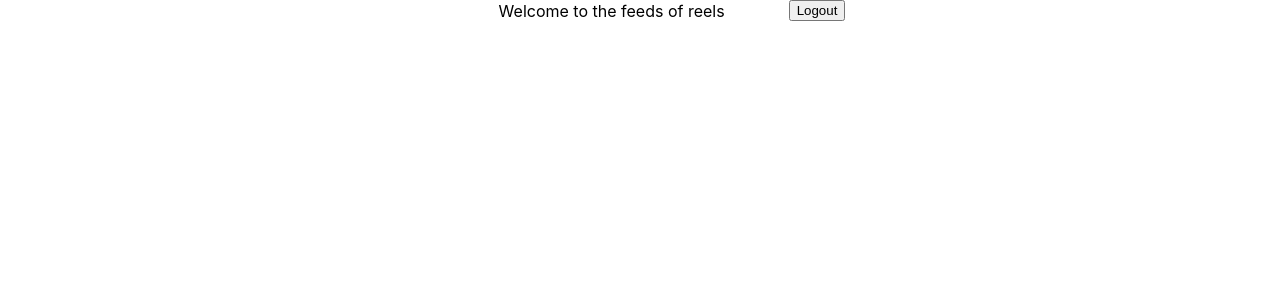
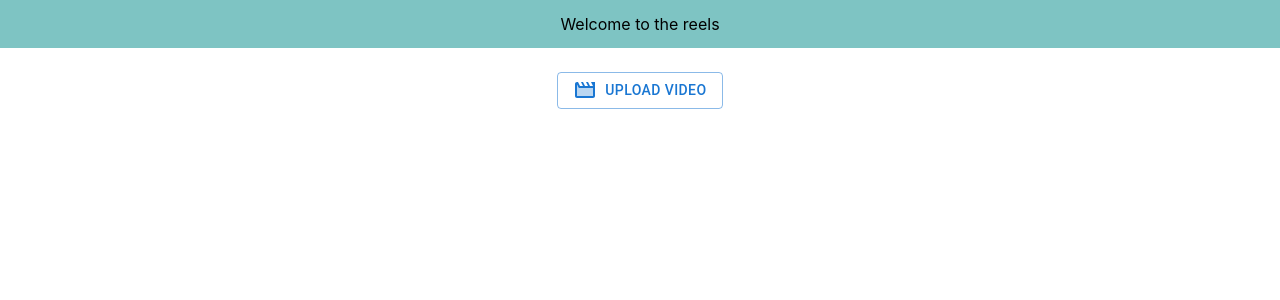
Before and after one commit to riteshray007/reels-clone, a React (Create React App) app: page /feed in a window 1280 px wide. Shown: the top 300 px of the page. Built offline with nearby package versions, Linux system fonts and the light colour scheme; no server answers.

Commit message:
videoupload

```diff
--- a/package.json
+++ b/package.json
@@ -10,6 +10,7 @@
     "@fortawesome/free-solid-svg-icons": "^6.1.2",
     "@fortawesome/react-fontawesome": "^0.2.0",
     "@material-ui/icons": "^4.11.3",
+    "@mui/icons-material": "^5.10.3",
     "@mui/material": "^5.10.2",
     "@testing-library/jest-dom": "^5.16.5",
     "@testing-library/react": "^13.3.0",
@@ -21,6 +22,7 @@
     "react-jss": "^10.9.2",
     "react-router-dom": "^6.3.0",
     "react-scripts": "5.0.1",
+    "uuid": "^9.0.0",
     "web-vitals": "^2.1.4"
   },
   "scripts": {
--- a/src/App.css
+++ b/src/App.css
@@ -1,9 +1,9 @@
-.page{
+/* .page{
     display : flex;
-    /* flex-direction: column; */
+    flex-direction: column;
     justify-content: center;
     align-items: center;
 }
 .page >*{
     margin-left: 5vw;
-}
+} */
--- a/src/components/Feed.js
+++ b/src/components/Feed.js
@@ -1,12 +1,15 @@
 import React, { useContext } from 'react'
-import {AuthContext} from '../context/AuthContext'
+import { AuthContext } from '../context/AuthContext'
 import { auth } from '../firebase'
-import { useNavigate} from 'react-router-dom'
+import { useNavigate } from 'react-router-dom'
+import UploadFile from './UploadFile'
+import './feeds.css'
+
 
 function Feed() {
-  const {logout} = useContext(AuthContext)
+  const { logout } = useContext(AuthContext)
   const navigate = useNavigate()
-  const handlelogout = async()=>{
+  const handlelogout = async () => {
 
     try {
       const out = await logout()
@@ -17,10 +20,18 @@ function Feed() {
     }
   }
   return (
-    <>
-    <div>Welcome to the feeds of reels</div>
-    <button onClick={()=>handlelogout()} > Logout </button>
-    </>
+    <div className='feedswrapper'>
+      <div>
+
+        <div className='header' >Welcome to the reels</div>
+        {/* <button onClick={() => handlelogout()} > Logout </button> */}
+      </div>
+
+      <div className='uploadb' >
+
+        <UploadFile />
+      </div>
+    </div>
   )
 }
 
--- a/src/components/Login.js
+++ b/src/components/Login.js
@@ -104,8 +104,8 @@ export default function Login() {
                         visibleSlides={1}
                         totalSlides={5}
                         // step={3}
-                        naturalSlideWidth={239}
-                        naturalSlideHeight={423}
+                        naturalSlideWidth={210}
+                        naturalSlideHeight={380}
                         hasMasterSpinner
                         isPlaying={true}
                         infinite={true}
--- /dev/null
+++ b/src/components/UploadFile.js
@@ -0,0 +1,80 @@
+import { Button } from '@mui/material'
+import React, { useState } from 'react'
+import './feeds.css'
+import MovieCreationTwoToneIcon from '@mui/icons-material/MovieCreationTwoTone';
+import CardContent from '@mui/material/CardContent';
+import Alert from '@mui/material/Alert';
+import LinearProgress from '@mui/material/LinearProgress';
+import { createUseStyles } from 'react-jss';
+import { database, storage } from '../firebase';
+import { v4 as uuidv4 } from 'uuid';
+
+export default function UploadFile() {
+  const [loading, setloading] = useState(false)
+  const [error, setError] = useState('')
+
+  const handlechange = async (file) => {
+    if (file == null) {
+      setError('please Select a file ')
+      setTimeout(() => {
+        setError('')
+      }, 20000)
+      return;
+    }
+    if (file.size / (1024 * 1024) > 100) {
+      setError('this video is very large to upload')
+      setTimeout(() => {
+        setError('')
+      }, 2000);
+      return;
+    }
+
+    let uid = uuidv4()
+    setloading(true)
+
+    const uploadTask = storage.ref(`/posts/${uid}/${file.name}`).put(file);
+    uploadTask.on("state_changed" , fn1)
+
+    function fn1(snapshot){
+      let progress = (snapshot.bytesTransferred / snapshot.totalBytes)*100;
+      console.log(`upload is ${progress}% done`)
+    }
+    setloading(false)
+
+  }
+
+
+
+  // const useStyles = createUseStyles({
+  //   error1: {
+  //     width: '70%',
+  //   }
+  // })
+  // const classes = useStyles()
+
+  return (
+
+
+    <div className='uploadwrapper' >
+
+
+      <Button variant="outlined" component='label' onChange={(e) => handlechange(e.target.files[0])}  >
+        <input type='file' accept='video/*' hidden />
+        <MovieCreationTwoToneIcon /> &nbsp; UPLOAD VIDEO
+      </Button>
+
+      <CardContent  >
+        {error !== '' && <Alert severity="error">This is an error alert — {error} </Alert>}
+      </CardContent>
+
+      {loading && <LinearProgress style={{ width: '90%' }} />}
+
+
+
+
+
+
+
+    </div>
+  )
+}
--- /dev/null
+++ b/src/components/feeds.css
@@ -0,0 +1,27 @@
+.feedswrapper{
+    display: flex;
+    justify-content:space-evenly;
+    /* align-items: center; */
+    flex-direction: column;
+
+}
+.header{
+    display: flex;
+    align-items: center;
+    justify-content: center;
+    height: 6vh;
+    width:100%;
+    background-color: #4badabb6;
+}
+.uploadb{
+    display: flex;
+    justify-content: center;
+    margin-top: 3vh;
+}
+.uploadwrapper{
+    width: 100%;
+    display: flex;
+    flex-direction: column;
+    align-items: center;
+
+}
--- a/src/components/login.css
+++ b/src/components/login.css
@@ -55,7 +55,7 @@
 
     .img-car{
         margin-top: 5vh;
-        width: 30vw;
+        width: 29.94vw;
         height: 80vh;
         position: relative;
     }
@@ -63,6 +63,12 @@
         position: absolute;
         width: 54%;
         /* height: 50%; */
-        left:9.75vw;
-        top: 12.9vh;
+        left:9.78vw;
+        top: 12.7vh;
     }
+
+    .signup-page{
+        align-items: center;
+        justify-content: center;
+
+    }
--- a/src/firebase.js
+++ b/src/firebase.js
@@ -30,6 +30,7 @@ const firestore = firebase.firestore()
 
 export const database = {
   users : firestore.collection('users') ,
+  posts : firestore.collection('posts'),
   getTimestamp : firebase.firestore.FieldValue.serverTimestamp
 }
 
```
Also changed, not shown: 1 other file (tests, documents, lock files or other folders).
